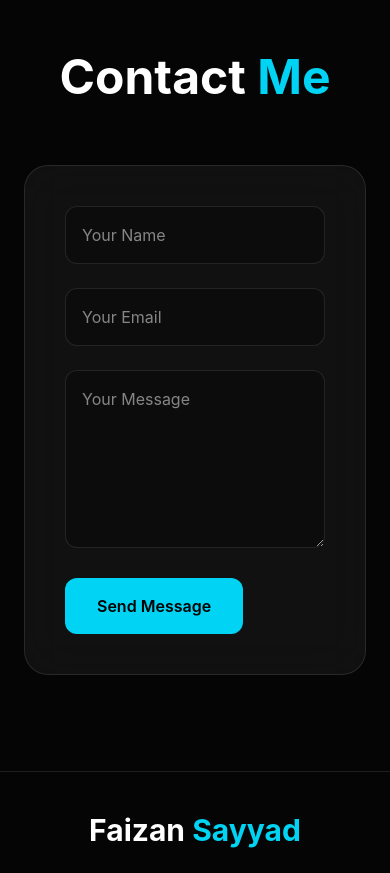
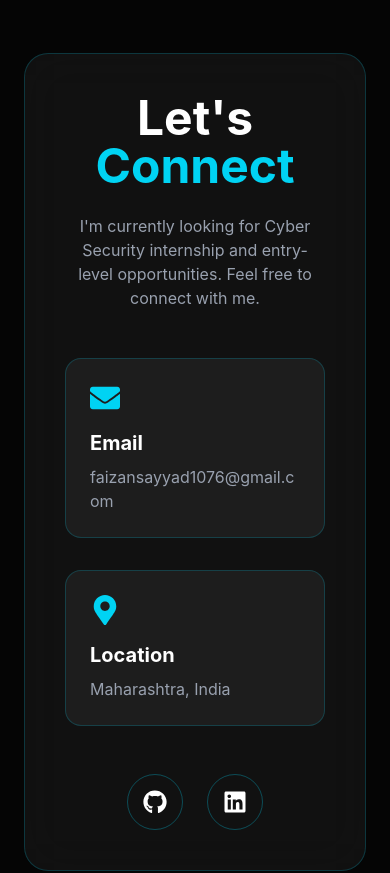
Before and after one commit to faizansayyad7/Portfolio, a React app: page / in a window 390 px wide. Shown: the part 9660-10533 px from the top of the page. Built offline with nearby package versions, Linux system fonts and the light colour scheme; the HTML template or start-up script is replaced by a standard one.

Commit message:
Redesigned Contact section

```diff
--- a/src/components/Contact.jsx
+++ b/src/components/Contact.jsx
@@ -1,53 +1,91 @@
 import { motion } from "framer-motion";
+import {
+  FaEnvelope,
+  FaGithub,
+  FaLinkedin,
+  FaMapMarkerAlt,
+} from "react-icons/fa";
 
 export default function Contact() {
   return (
-    <section
-      id="contact"
-      className="bg-transparent px-6 py-24 text-white"
-    >
-      <div className="mx-auto max-w-5xl">
+    <section id="contact" className="py-24 px-6">
+      <div className="max-w-6xl mx-auto">
 
-        <motion.h2
+        <motion.div
           initial={{ opacity: 0, y: 40 }}
           whileInView={{ opacity: 1, y: 0 }}
-          className="mb-16 text-center text-5xl font-bold"
-        >
-          Contact <span className="text-cyan-400">Me</span>
-        </motion.h2>
-
-        <motion.form
-          initial={{ opacity: 0 }}
-          whileInView={{ opacity: 1 }}
-          className="space-y-6 rounded-3xl border border-white/10 bg-white/5 p-10 backdrop-blur-xl"
+          transition={{ duration: 0.6 }}
+          className="rounded-3xl border border-cyan-400/20 bg-white/5 backdrop-blur-xl p-10"
         >
 
-          <input
-            type="text"
-            placeholder="Your Name"
-            className="w-full rounded-xl bg-black/30 p-4 outline-none border border-white/10 focus:border-cyan-400"
-          />
+          <h2 className="text-5xl font-bold text-center">
+            Let's <span className="text-cyan-400">Connect</span>
+          </h2>
 
-          <input
-            type="email"
-            placeholder="Your Email"
-            className="w-full rounded-xl bg-black/30 p-4 outline-none border border-white/10 focus:border-cyan-400"
-          />
+          <p className="mt-6 text-center text-gray-400 max-w-2xl mx-auto">
+            I'm currently looking for Cyber Security internship and
+            entry-level opportunities. Feel free to connect with me.
+          </p>
 
-          <textarea
-            rows="6"
-            placeholder="Your Message"
-            className="w-full rounded-xl bg-black/30 p-4 outline-none border border-white/10 focus:border-cyan-400"
-          ></textarea>
+          <div className="grid md:grid-cols-2 gap-8 mt-12">
 
-          <button
-            className="rounded-xl bg-cyan-400 px-8 py-4 font-semibold text-black transition hover:scale-105"
-          >
-            Send Message
-          </button>
+            <a
+              href="mailto:faizansayyad1076@gmail.com"
+              className="rounded-2xl border border-cyan-400/20 bg-white/5 p-6 hover:border-cyan-400 transition"
+            >
+              <FaEnvelope size={30} className="text-cyan-400 mb-4" />
 
-        </motion.form>
+              <h3 className="text-xl font-bold">
+                Email
+              </h3>
 
+              <p className="mt-2 text-gray-400 break-all">
+                faizansayyad1076@gmail.com
+              </p>
+            </a>
+
+            <div className="rounded-2xl border border-cyan-400/20 bg-white/5 p-6">
+
+              <FaMapMarkerAlt
+                size={30}
+                className="text-cyan-400 mb-4"
+              />
+
+              <h3 className="text-xl font-bold">
+                Location
+              </h3>
+
+              <p className="mt-2 text-gray-400">
+                Maharashtra, India
+              </p>
+
+            </div>
+
+          </div>
+
+          <div className="flex justify-center gap-6 mt-12">
+
+            <a
+              href="https://github.com/faizansayyad7"
+              target="_blank"
+              rel="noreferrer"
+              className="flex h-14 w-14 items-center justify-center rounded-full border border-cyan-400/30 hover:bg-cyan-400 hover:text-black transition"
+            >
+              <FaGithub size={24} />
+            </a>
+
+            <a
+              href="https://linkedin.com/in/faizansayyad1076"
+              target="_blank"
+              rel="noreferrer"
+              className="flex h-14 w-14 items-center justify-center rounded-full border border-cyan-400/30 hover:bg-cyan-400 hover:text-black transition"
+            >
+              <FaLinkedin size={24} />
+            </a>
+
+          </div>
+
+        </motion.div>
       </div>
     </section>
   );
```
